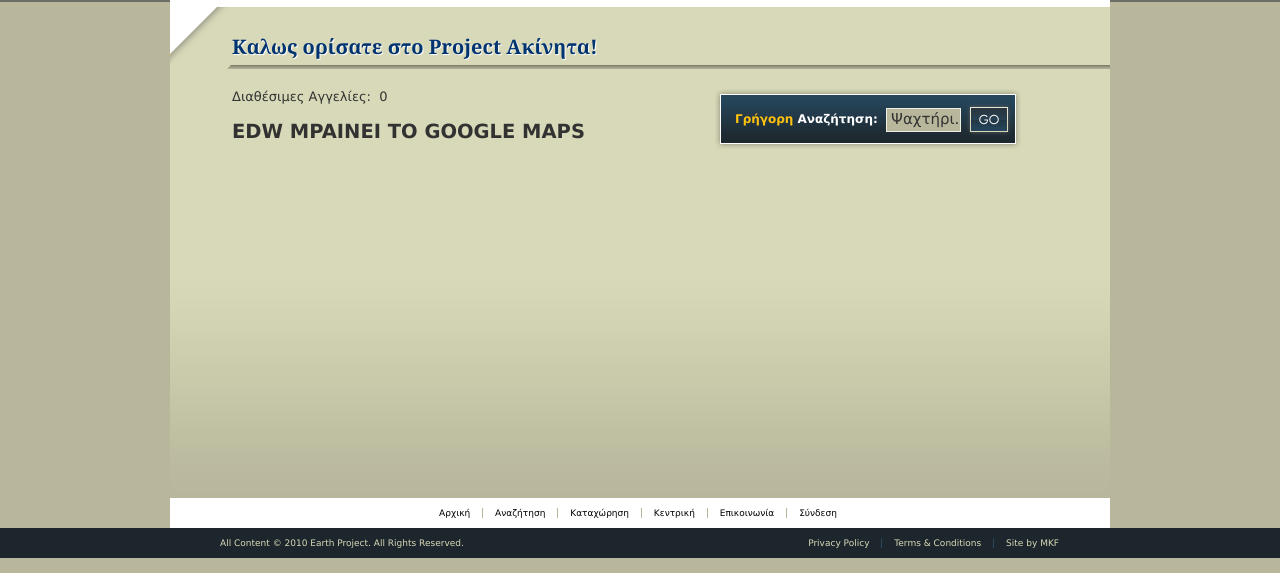
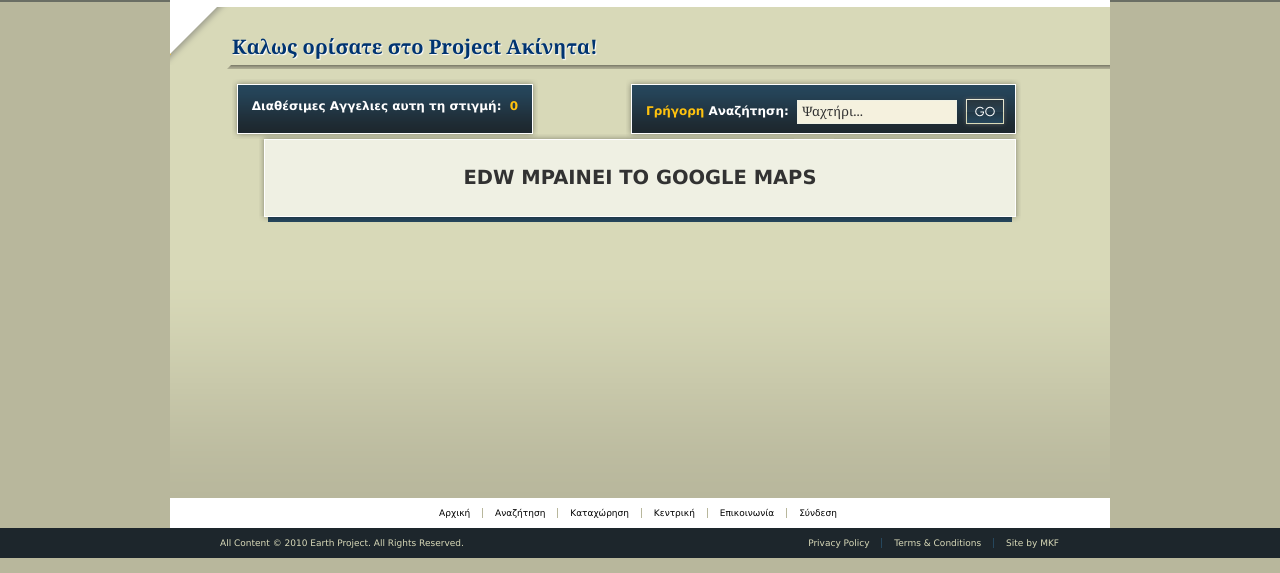
Before and after one commit to vasilakisfil/akinita, a PHP site: page /main.php in a window 1280 px wide. Shown: the part 227-800 px from the top of the page. Run offline with PHP 8.4, Linux system fonts and the light colour scheme; data that the repository does not hold is empty.

Commit message:
eginan allages stin arxiki selida...
git-svn-id: http://127.0.0.1/svn/earth@179 7c98068c-6452-4d1e-908a-a0b02d9f98b2

```diff
--- a/site/html_functions.php
+++ b/site/html_functions.php
@@ -144,20 +144,24 @@ function dispMainPage()
 	<input type="image" src="images/btn-go.png" value="Βρές!"  />
 	</form>
 </div>
-
 <?php
 $query="select * from property;";
 $result=db_excecute($query,"ajax_quary");
 $rows=mysql_num_rows($result);
 //echo "&nbsp;&nbsp;&nbsp;&nbsp;&nbsp;&nbsp;&nbsp;&nbsp;&nbsp;&nbsp;&nbsp;&nbsp;";
-echo "Διαθέσιμες Aγγελίες: &nbsp;$rows<br />";
+echo "<div id='availads-box'>Διαθέσιμες Αγγελιες αυτη τη στιγμή: <span class='yellow'>&nbsp;$rows</span></div><br /><br /><br />";
 ?>
-
-
-
+<div class="content-box-1">
+<div class="content-box-1-top"></div>
+<div class="content-box-1-middle">
+<div class="content-box-1-content"> <div align="center">
 
 	<h2>EDW MPAINEI TO GOOGLE MAPS</h2>
-
+</div>
+ </div>
+</div>
+<div class="content-box-1-bottom">&nbsp;</div>
+</div>
 <?php
 }
 
--- a/site/mystyle.css
+++ b/site/mystyle.css
@@ -445,29 +445,48 @@ text-shadow:1px 1px 1px #fff;
 #search-box {
 	float: right;
 	display: inline;
-	width:306px;
+	width:396px;
 	height:60px;
 	color:#fff;
 	font-size:12px;
 	font-weight:bold;
-	margin-right: 6px;
-	padding-top: 13px;
+	margin-right: 5px;
+	padding-top: 15px;
 	padding-left: 20px;
-	background:url(images/bg-zip-search-box.png) no-repeat left top;
+	margin-top:-10px;
+	background:url(images/bg-search-box.png) no-repeat left top;
 	}
 .input-box {
 	display: inline;
-	width:75px;
+	width:160px;
 	color:#323232;
-	font-size:15px;
+	font-family:Georgia, Arial, "Times New Roman", Times;
+	font-size:13px;
 	font-weight:regular;
-	background-color:#b8b79c;
+	background-color:#F5F1DE;
 	border:solid;
 	border-width:1px;
 	border-color:#eff0e3;
 	padding-left:4px;
 	padding-bottom:3px;
 	}
+
+#availads-box {
+	float: left;
+	display: inline;
+	width:306px;
+	height:60px;
+	color:#fff;
+	text-align:center;
+	font-size:12px;
+	font-weight:bold;
+	margin-right: 5px;
+	padding-top: 20px;
+	padding-left: 0px;
+	margin-top:-10px;
+	background:url(images/bg-zip-search-box.png) no-repeat left top;
+	}
+
 
 .content-box-1 {
 	width:762px;
```
